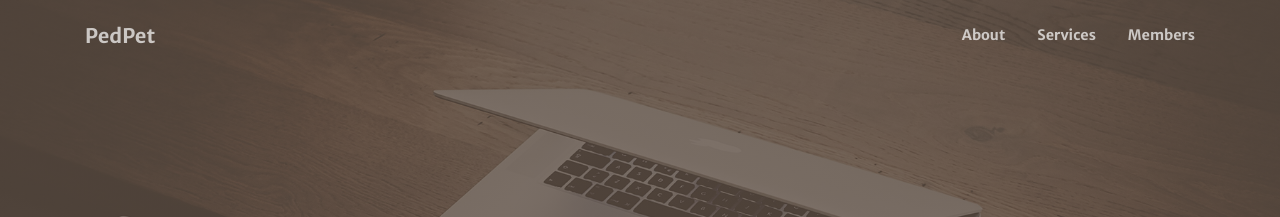
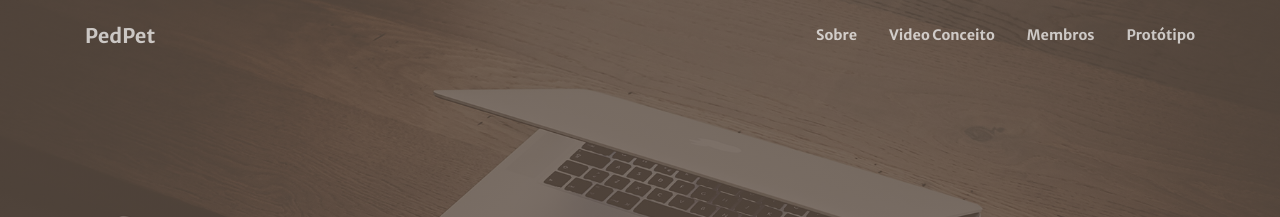
Before and after one commit to Kauekenjiabe/kauekenjiabe.github.io, a Jekyll site: the page built from index.md, in a window 1280 px wide. Shown: the top 217 px of the page. Built offline with Jekyll 4.4.1, drawn with Linux system fonts in a browser that asks for light colours.

Commit message:
Update menus.yml

```diff
--- a/_data/menus.yml
+++ b/_data/menus.yml
@@ -3,9 +3,11 @@
 # However on github-pages custom plugins are disabled, and the script doesn't
 # run. So please, fill in any custom menu entry here.
 header:
-- title: About
+- title: Sobre
   url: /#about
-- title: Services
+- title: Video Conceito
   url: /#services
-- title: Members
+- title: Membros
   url: /#members
+- title: Protótipo
+  url: /#members
```
